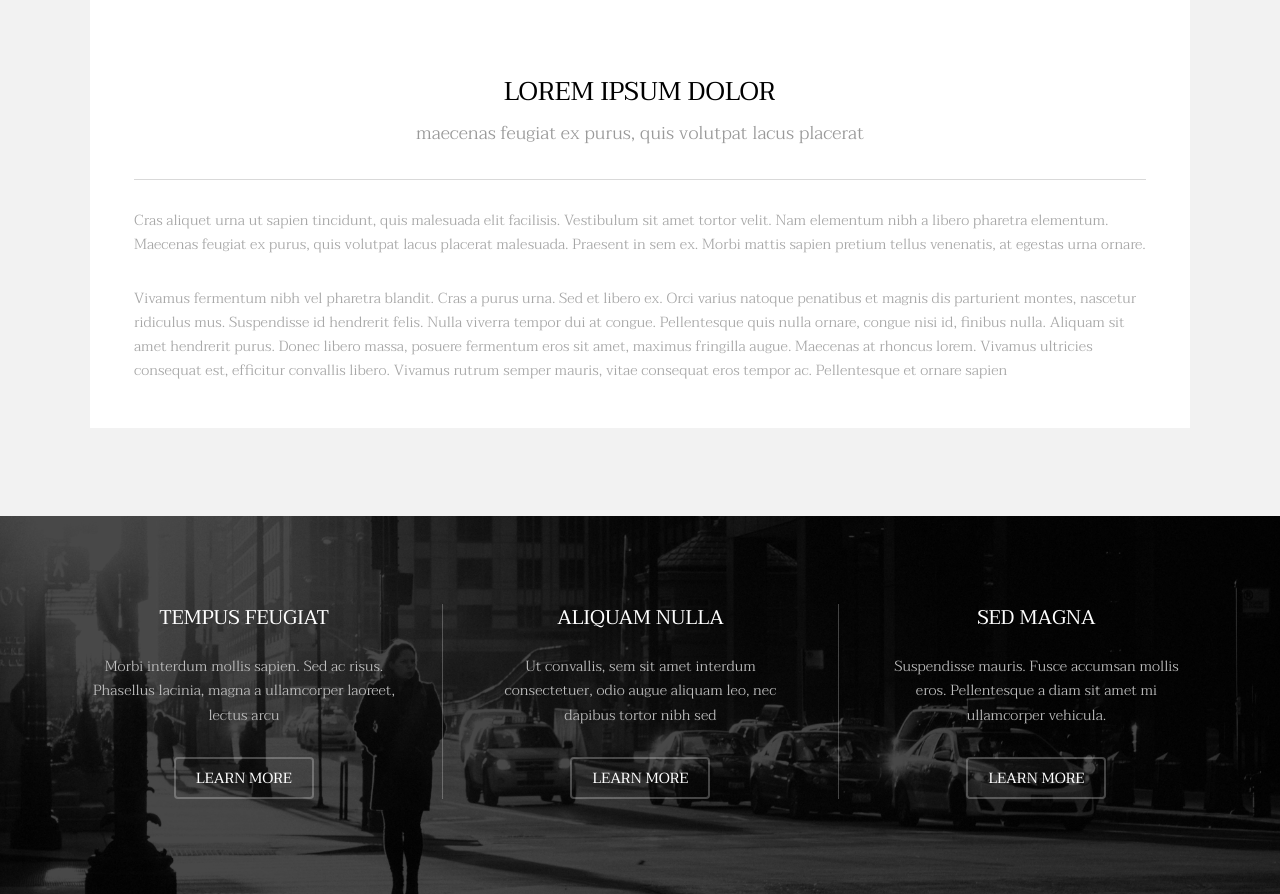
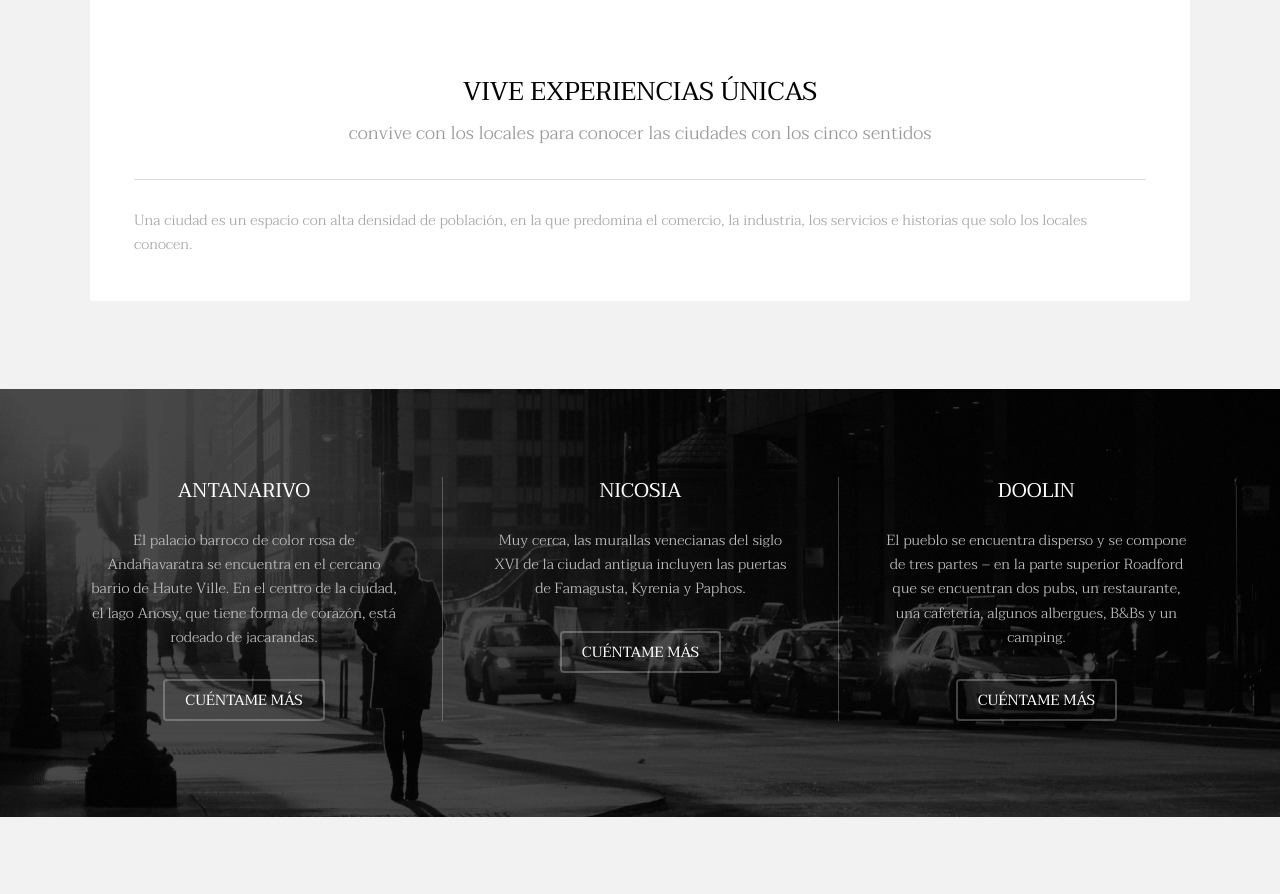
Before and after one commit to CRISTIPEDIA/proyecto-metrotravel, a plain HTML site: page index.html in a window 1280 px wide. Shown: the part 1216-2110 px from the top of the page. Drawn offline with Linux system fonts and the light colour scheme.

Commit message:
todos los textos que faltan por Pablo

```diff
--- a/index.html
+++ b/index.html
@@ -37,8 +37,7 @@
 			<section id="banner" data-video="images/banner">
 				<div class="inner">
 					<h1>METROPOLITA</h1>
-					<p>A full responsive, business-oriented HTML5/CSS3 template<br />
-					built by <a href="https://templated.co/">Templated</a> and released under the <a href="https://templated.co/license">Creative Commons</a>.</p>
+					Acompáñanos en este viaje por los rincones de <b>metrópolis</b> que seguro no conocías </p>
 					<a href="#one" class="button special scrolly">Sí quiero</a>
 				</div>
 			</section>
@@ -53,12 +52,12 @@
 							</div>
 							<div class="content">
 								<header class="align-center">
-									<h2>Lorem ipsum dolor</h2>
-									<p>maecenas feugiat ex purus, quis volutpat lacus placerat</p>
+									<h2>VIVE EXPERIENCIAS ÚNICAS</h2>
+									<p>convive con los locales para conocer las ciudades con los cinco sentidos</p>
 								</header>
 								<hr />
-								<p> Cras aliquet urna ut sapien tincidunt, quis malesuada elit facilisis. Vestibulum sit amet tortor velit. Nam elementum nibh a libero pharetra elementum. Maecenas feugiat ex purus, quis volutpat lacus placerat malesuada. Praesent in sem ex. Morbi mattis sapien pretium tellus venenatis, at egestas urna ornare.</p>
-								<p>Vivamus fermentum nibh vel pharetra blandit. Cras a purus urna. Sed et libero ex. Orci varius natoque penatibus et magnis dis parturient montes, nascetur ridiculus mus. Suspendisse id hendrerit felis. Nulla viverra tempor dui at congue. Pellentesque quis nulla ornare, congue nisi id, finibus nulla. Aliquam sit amet hendrerit purus. Donec libero massa, posuere fermentum eros sit amet, maximus fringilla augue. Maecenas at rhoncus lorem. Vivamus ultricies consequat est, efficitur convallis libero. Vivamus rutrum semper mauris, vitae consequat eros tempor ac. Pellentesque et ornare sapien</p>
+								<p> Una ciudad es un espacio con alta densidad de población, en la que predomina el comercio, la industria, los servicios e historias que solo los locales conocen. </p>
+
 							</div>
 						</div>
 					</div>
@@ -71,29 +70,29 @@
 					<div id="flexgrid">
 						<div>
 							<header>
-								<h3>Tempus Feugiat</h3>
+								<h3>ANTANARIVO</h3>
 							</header>
-							<p>Morbi interdum mollis sapien. Sed ac risus. Phasellus lacinia, magna a ullamcorper laoreet, lectus arcu</p>
+							<p>El palacio barroco de color rosa de Andafiavaratra se encuentra en el cercano barrio de Haute Ville. En el centro de la ciudad, el lago Anosy, que tiene forma de corazón, está rodeado de jacarandas.</p>
 							<ul class="actions">
-								<li><a href="#" class="button alt">Learn More</a></li>
+								<li><a href="#" class="button alt">CUÉNTAME MÁS</a></li>
 							</ul>
 						</div>
 						<div>
 							<header>
-								<h3>Aliquam Nulla</h3>
+								<h3>NICOSIA</h3>
 							</header>
-							<p>Ut convallis, sem sit amet interdum consectetuer, odio augue aliquam leo, nec dapibus tortor nibh sed </p>
+							<p>Muy cerca, las murallas venecianas del siglo XVI de la ciudad antigua incluyen las puertas de Famagusta, Kyrenia y Paphos.  </p>
 							<ul class="actions">
-								<li><a href="#" class="button alt">Learn More</a></li>
+								<li><a href="#" class="button alt">CUÉNTAME MÁS</a></li>
 							</ul>
 						</div>
 						<div>
 							<header>
-								<h3>Sed Magna</h3>
+								<h3>DOOLIN</h3>
 							</header>
-							<p>Suspendisse mauris. Fusce accumsan mollis eros. Pellentesque a diam sit amet mi ullamcorper vehicula.</p>
+							<p>El pueblo se encuentra disperso y se compone de tres partes – en la parte superior Roadford que se encuentran dos pubs, un restaurante, una cafetería, algunos albergues, B&Bs y un camping.</p>
 							<ul class="actions">
-								<li><a href="#" class="button alt">Learn More</a></li>
+								<li><a href="#" class="button alt">CUÉNTAME MÁS</a></li>
 							</ul>
 						</div>
 					</div>
```
